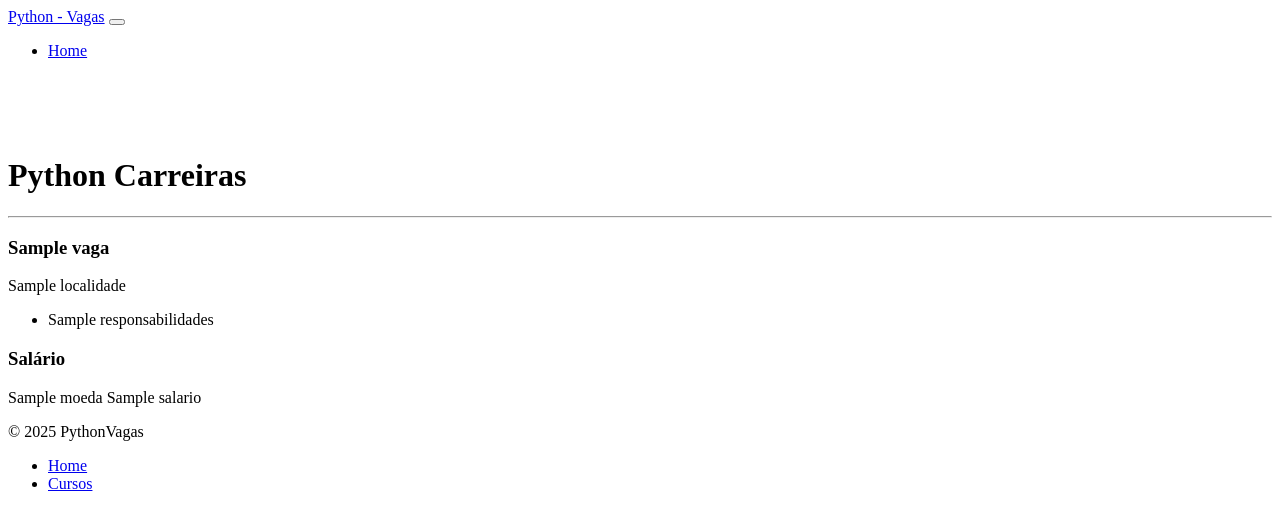
After one commit to Marcelo-Pessoa/Python-Carreiras-V2, a Flask app: template templates/detalhe_vaga.html in a window 1280 px wide. The commit adds this page. Shown: the top 530 px of the page. Run offline with Flask 3, Linux system fonts and the light colour scheme; the template is opened without the code that fills it: most values are stand-ins (such as "Sample title", 1, 10 or a date in 2020).

Commit message:
Adicionando página de detalhe de vaga

```diff
--- a/app.py
+++ b/app.py
@@ -1,5 +1,5 @@
 from flask import Flask, render_template, jsonify
-from database import carrega_vagas_db
+from database import carrega_vagas_db, carrega_vaga_db
 
 app = Flask(__name__)
 
@@ -16,5 +16,14 @@ def lisga_vagas():
     return jsonify(vagas)
 
 
+@app.route('/vaga/<id>')
+def mostra_vaga(id):
+    vaga = carrega_vaga_db(id)
+    if not vaga:
+        return "Não há vagas com esse id", 404
+
+    return render_template('vaga.html', vaga=vaga)
+
+
 if __name__ == '__main__':
     app.run(host='0.0.0.0', debug=True)
--- /dev/null
+++ b/templates/detalhe_vaga.html
@@ -0,0 +1,29 @@
+<!DOCTYPE html>
+<html lang="pt-br">
+
+<head>
+  <meta charset="UTF-8">
+  <meta http-equiv="X-UA-Compatible" content="IE=edge">
+  <meta name="viewport" content="width=device-width, initial-scale=1.0">
+  <title>{{ vaga.titulo }}</title>
+</head>
+
+<body>
+  {% include 'includes/navbar.html' %}
+  <div class="container">
+    <h1 class="text-center mt-2 mb-4">Python Carreiras</h1>
+    <hr>
+    <h3>{{ vaga.titulo }}</h3>
+    <p class="lead">{{ vaga.localidade }}</p>
+    <ul>
+      {% for linha in vaga.responsabilidades.split(".") %}
+      <li>{{ linha }}</li>
+      {% endfor %}
+    </ul>
+    <h3>Salário</h3>
+    <p>{{ vaga.moeda }} {{ vaga.salario }}</p>
+  </div>
+  {% include 'includes/footer.html' %}
+</body>
+
+</html>
--- a/templates/includes/vagas_item.html
+++ b/templates/includes/vagas_item.html
@@ -15,7 +15,7 @@
     </div>
   </div>
   <div class="col-3">
-    <a href="mailto:someone@yoursite.com?subject=Vaga {{vaga.titulo}}" class="btn btn-outline-primary" type="button">
+    <a href="/vaga/{{vaga.id}}" class="btn btn-outline-primary" type="button">
       Aplicar
     </a>
   </div>
```
Also changed, not shown: database.py (+11 -1 lines). Lines whose indentation alone changed are shown as unchanged.
